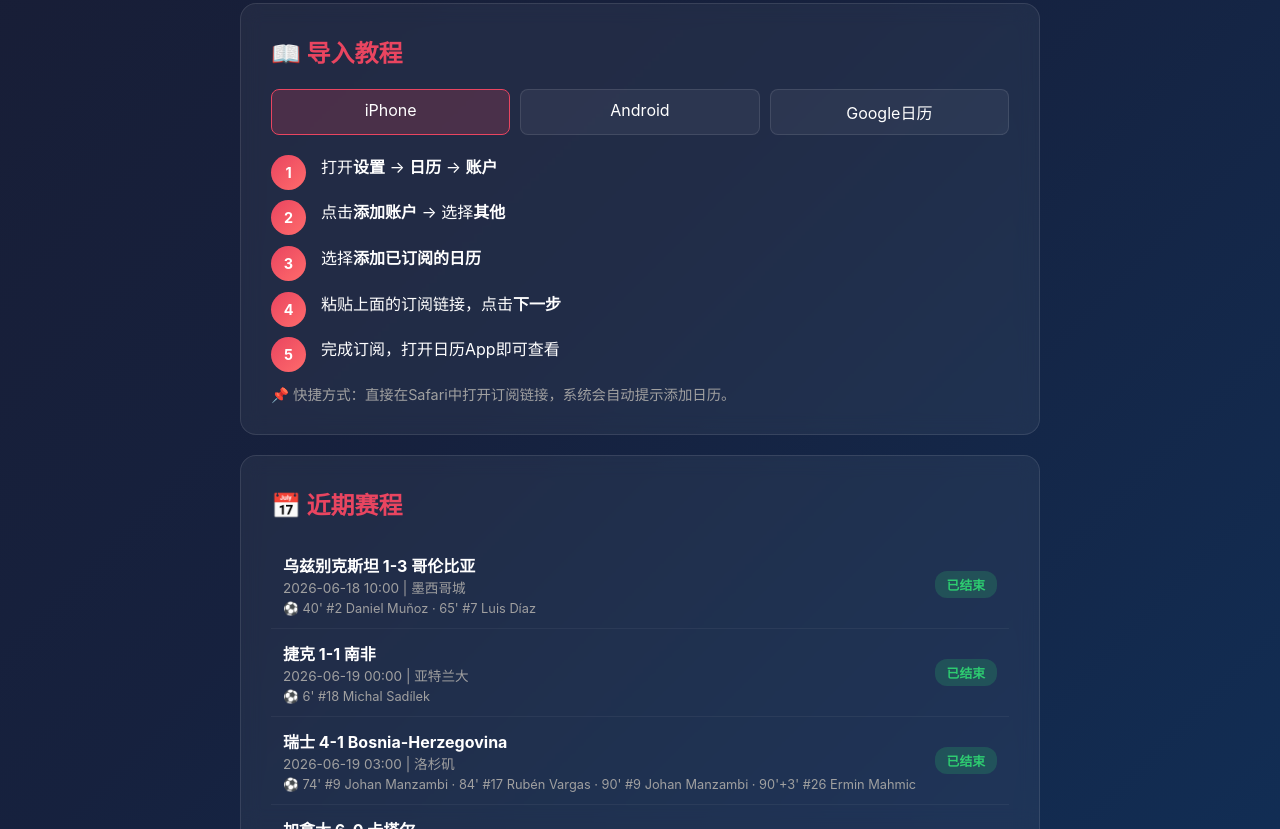
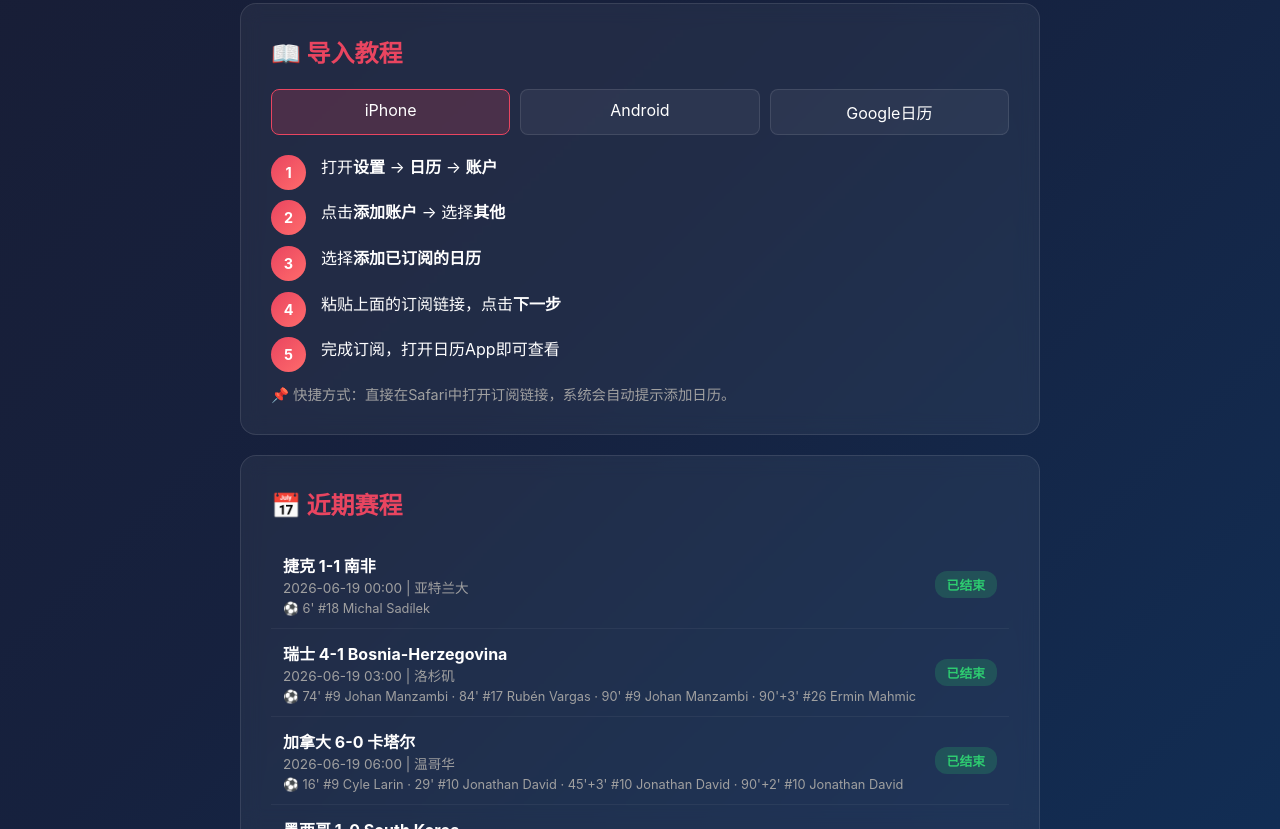
Before and after one commit to Fake-msn/worldcup-2026-calendar, a plain HTML site: page index.html in a window 1280 px wide. Shown: the part 1049-1878 px from the top of the page. Drawn offline with Linux system fonts and the light colour scheme.

```diff
--- a/index.html
+++ b/index.html
@@ -131,7 +131,7 @@
                 </div>
             </div>
             <div class="update-info">
-                🕐 数据更新时间：2026-06-21 09:57:57 UTC+8（每30分钟自动抓取ESPN数据）
+                🕐 数据更新时间：2026-06-21 11:55:19 UTC+8（每30分钟自动抓取ESPN数据）
             </div>
         </div>
 
@@ -210,15 +210,6 @@
         <div class="card">
             <h2>📅 近期赛程</h2>
             <div class="match-list">
-
-                <div class="match-item">
-                    <div class="match-teams">
-                        <strong>乌兹别克斯坦 1-3 哥伦比亚</strong>
-                        <div class="match-time">2026-06-18 10:00 | 墨西哥城</div>
-                        <div style="color: #a0a0a0; font-size: 0.8rem; margin-top: 4px;">⚽ 40' #2 Daniel Muñoz · 65' #7 Luis Díaz</div>
-                    </div>
-                    <span class="match-status status-finished">已结束</span>
-                </div>
 
                 <div class="match-item">
                     <div class="match-teams">
```
